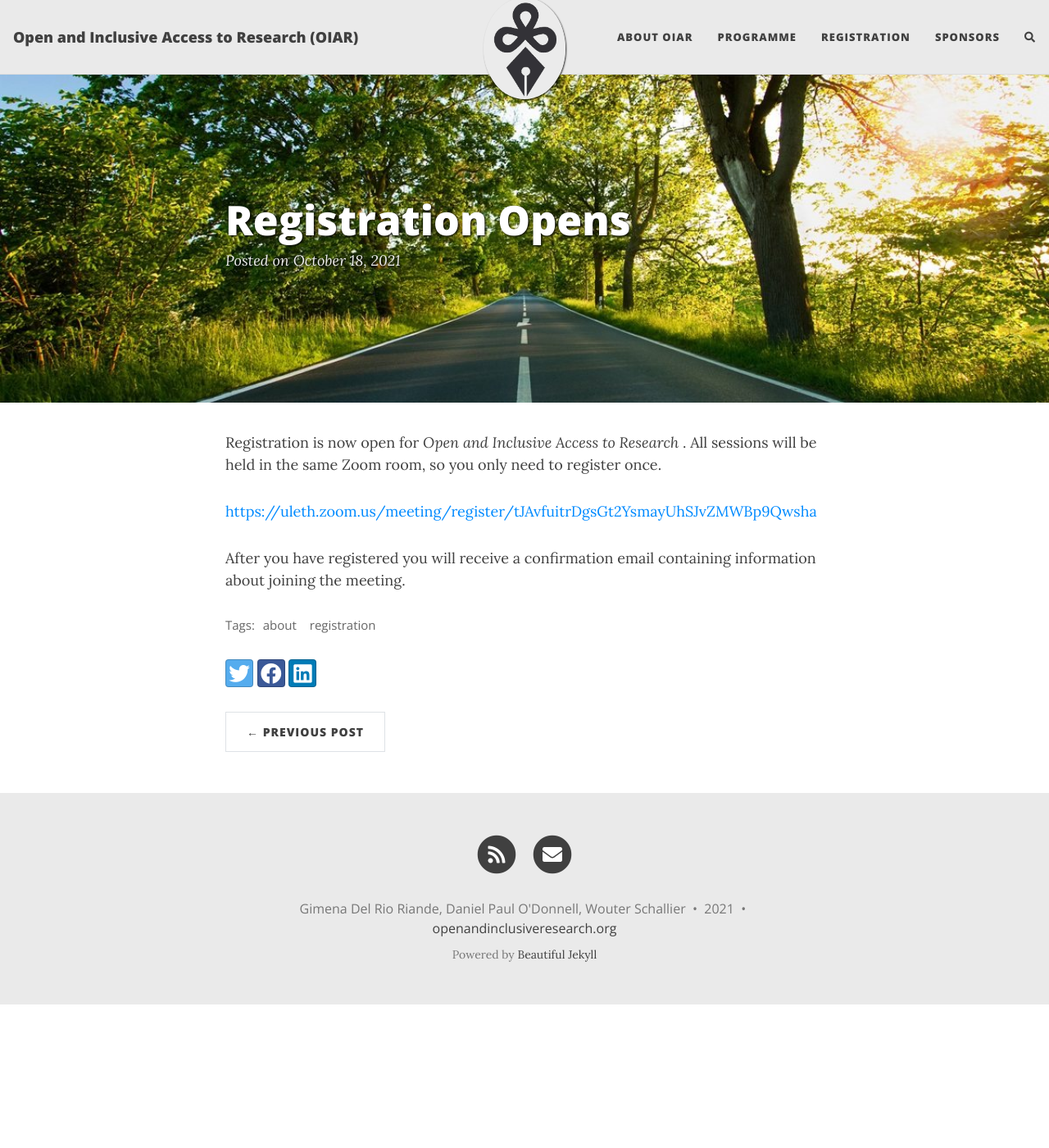
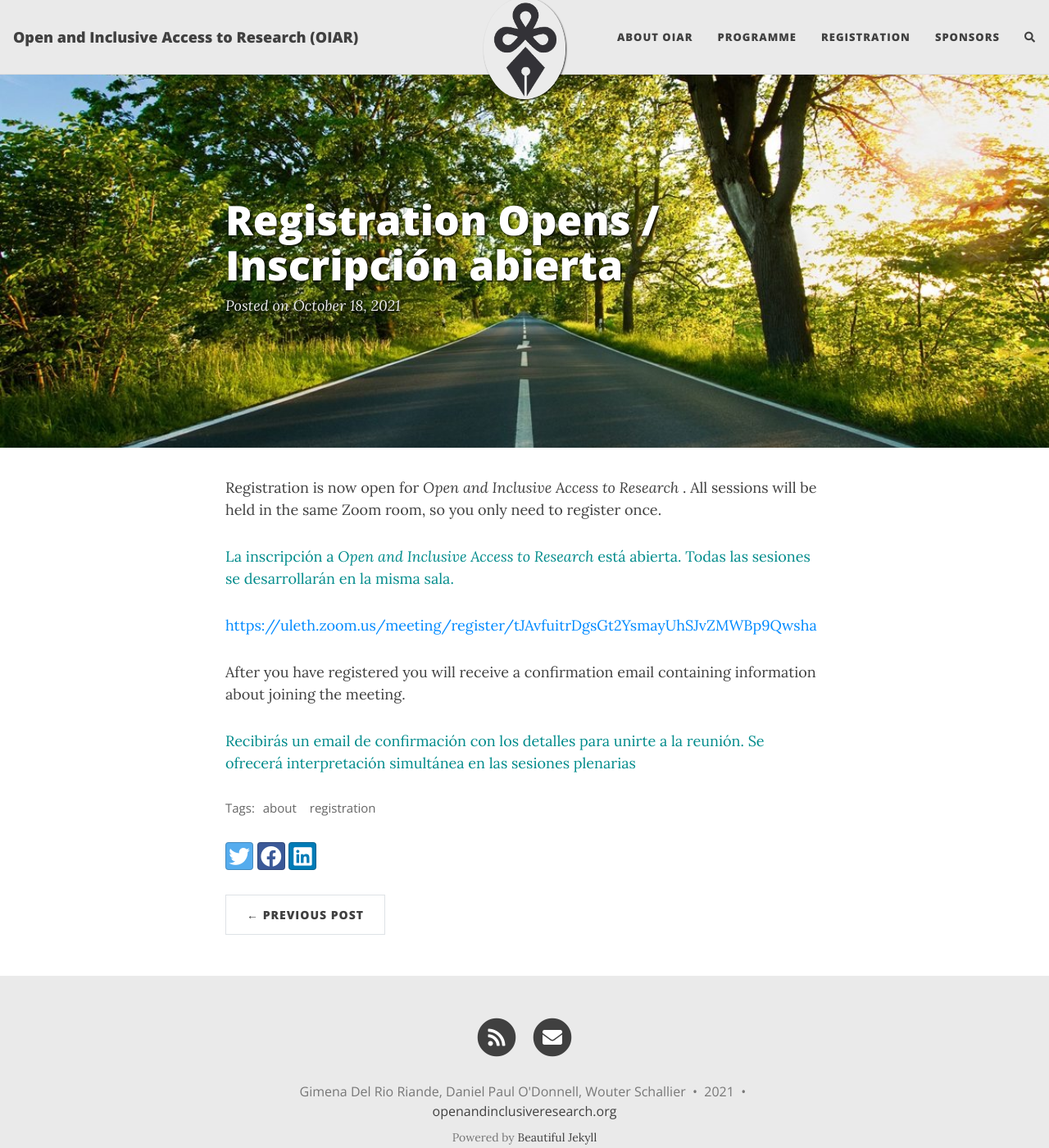
Before and after one commit to caedmon5/OIAR, a Jekyll site: the page built from _posts/2021-10-18-registration-opens.md, in a window 1280 px wide and 1400 px high. Shown: the whole window at 82% size. Built offline with Jekyll 4.4.1, drawn with Linux system fonts in a browser that asks for light colours; nearby versions of some CDN libraries; comment, search, counter and statistics services are not loaded.

Commit message:
Register SP

```diff
--- a/_posts/2021-10-18-registration-opens.md
+++ b/_posts/2021-10-18-registration-opens.md
@@ -1,6 +1,6 @@
 ---
 layout: post
-title: Registration Opens
+title: Registration Opens / Inscripción abierta
 cover-img: /assets/img/path.jpg
 thumbnail-img: /assets/img/MahsaThumbCroppedTransparent.png
 share-img: /assets/img/path.jpg
@@ -9,6 +9,10 @@ tags: [about,registration]
 
 Registration is now open for _Open and Inclusive Access to Research_ . All sessions will be held in the same Zoom room, so you only need to register once.
 
+<span style="color: DarkCyan;">La inscripción a _Open and Inclusive Access to Research_ está abierta. Todas las sesiones se desarrollarán en la misma sala.</span>
+
 [https://uleth.zoom.us/meeting/register/tJAvfuitrDgsGt2YsmayUhSJvZMWBp9Qwsha](https://uleth.zoom.us/meeting/register/tJAvfuitrDgsGt2YsmayUhSJvZMWBp9Qwsha)
 
 After you have registered you will receive a confirmation email containing information about joining the meeting.
+
+<span style="color: DarkCyan;">Recibirás un email de confirmación con los detalles para unirte a la reunión. Se ofrecerá interpretación simultánea en las sesiones plenarias </span>
```
